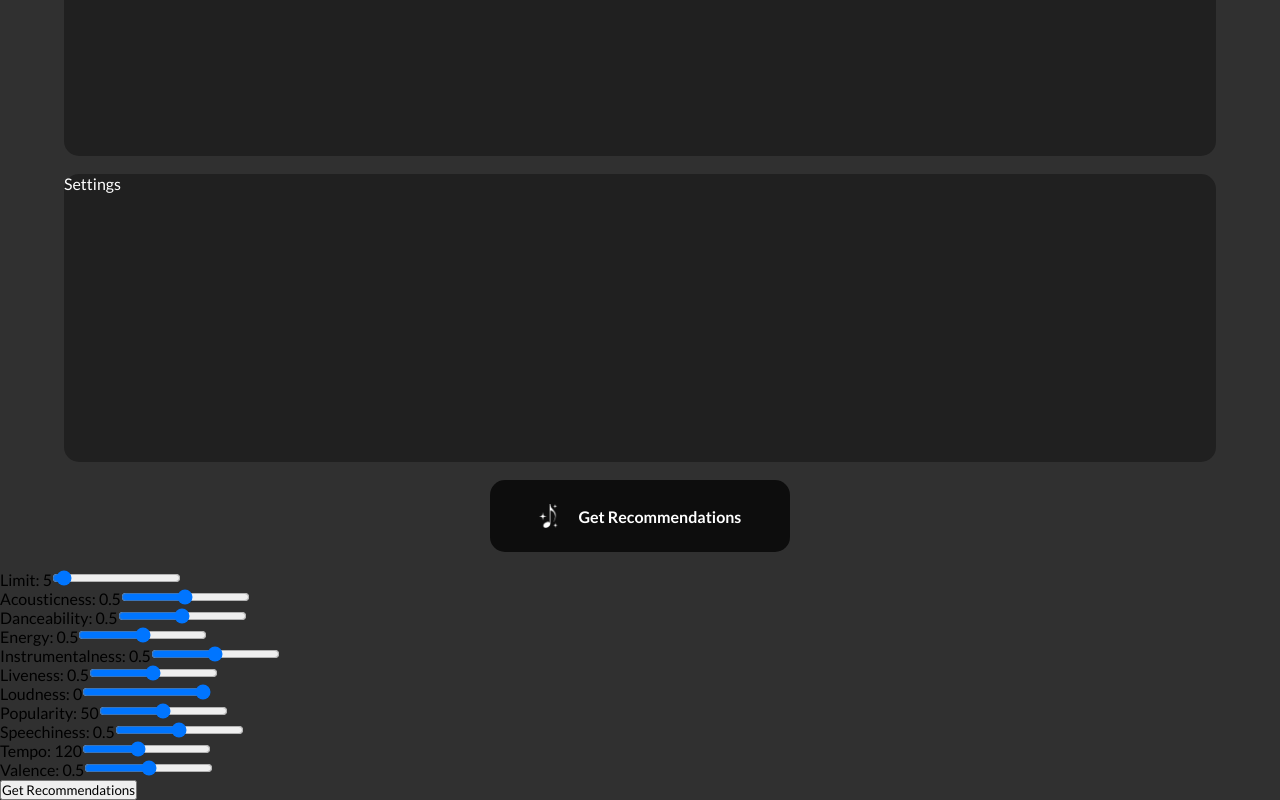
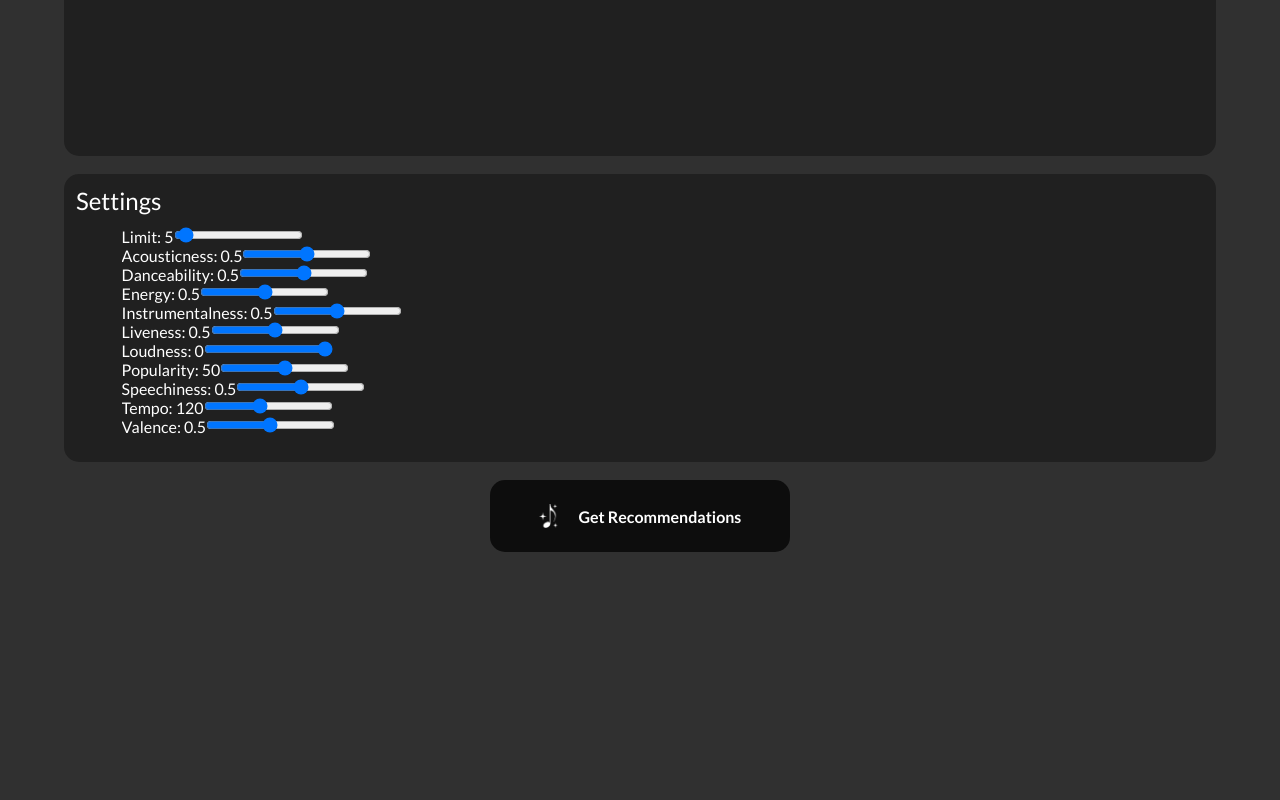
Before and after one commit to luca-miniati/sonaro, a Vue app: page /findsongs in a window 1280 px wide. Shown: the part 230-1030 px from the top of the page. After the commit the page ends 800 px from the top, so only its background shows below. Built offline with nearby package versions, Linux system fonts and the light colour scheme.

Commit message:
add sliders

```diff
--- a/src/components/CallbackHandler.vue
+++ b/src/components/CallbackHandler.vue
@@ -50,7 +50,7 @@ export default {
             this.setAccessToken(response.data.access_token);
             this.setRefreshToken(response.data.refresh_token);
 
-            const expiration = (new Date().getTime() / 1000) + response.data.expires_in;
+            const expiration = new Date().getTime() + response.data.expires_in * 1000;
             this.$store.commit('SET_TOKEN_EXPIRATION', expiration);
             console.log(expiration);
         },
--- a/src/components/FindSongs.vue
+++ b/src/components/FindSongs.vue
@@ -36,8 +36,53 @@
       </div>
     </div>
     <div class="outer-section">
-      <p>Settings</p>
-
+      <p class="section-title">Settings</p>
+      <div class="inner-section">
+        <div class="slider">
+          <label for="limit">Limit: {{ limit }}</label>
+          <input type="range" id="limit" min="1" max="100" v-model="limit" />
+        </div>
+        <div class="slider">
+          <label for="acousticness">Acousticness: {{ acousticness }}</label>
+          <input type="range" id="acousticness" step="0.01" min="0" max="1" v-model="acousticness" />
+        </div>
+        <div class="slider">
+          <label for="danceability">Danceability: {{ danceability }}</label>
+          <input type="range" id="danceability" step="0.01" min="0" max="1" v-model="danceability" />
+        </div>
+        <div class="slider">
+          <label for="energy">Energy: {{ energy }}</label>
+          <input type="range" id="energy" step="0.01" min="0" max="1" v-model="energy" />
+        </div>
+        <div class="slider">
+          <label for="instrumentalness">Instrumentalness: {{ instrumentalness }}</label>
+          <input type="range" id="instrumentalness" step="0.01" min="0" max="1" v-model="instrumentalness" />
+        </div>
+        <div class="slider">
+          <label for="liveness">Liveness: {{ liveness }}</label>
+          <input type="range" id="liveness" step="0.01" min="0" max="1" v-model="liveness" />
+        </div>
+        <div class="slider">
+          <label for="loudness">Loudness: {{ loudness }}</label>
+          <input type="range" id="loudness" step="0.01" min="-60" max="0" v-model="loudness" />
+        </div>
+        <div class="slider">
+          <label for="popularity">Popularity: {{ popularity }}</label>
+          <input type="range" id="popularity" min="0" max="100" v-model="popularity" />
+        </div>
+        <div class="slider">
+          <label for="speechiness">Speechiness: {{ speechiness }}</label>
+          <input type="range" id="speechiness" step="0.01" min="0" max="1" v-model="speechiness" />
+        </div>
+        <div class="slider">
+          <label for="tempo">Tempo: {{ tempo }}</label>
+          <input type="range" id="tempo" step="1" min="60" max="200" v-model="tempo" />
+        </div>
+        <div class="slider">
+          <label for="valence">Valence: {{ valence }}</label>
+          <input type="range" id="valence" step="0.01" min="0" max="1" v-model="valence" />
+        </div>
+      </div>
     </div>
 
     <div class="get-recommendations-button">
@@ -45,141 +90,6 @@
       <a @click=getRecommendations>Get Recommendations</a>
     </div>
   </div>
-
-  <div class="sliders">
-
-    <div class="slider">
-      <label for="limit">Limit: {{ limit }}</label>
-        <input
-          type="range"
-          id="limit"
-          min="1"
-          max="100"
-          v-model="limit"
-        />
-      </div>
-
-      <div class="slider">
-    <label for="acousticness">Acousticness: {{ acousticness }}</label>
-      <input
-        type="range"
-        id="acousticness"
-        step="0.01"
-        min="0"
-        max="1"
-        v-model="acousticness"
-      />
-    </div>
-
-    <div class="slider">
-      <label for="danceability">Danceability: {{ danceability }}</label>
-      <input
-        type="range"
-        id="danceability"
-        step="0.01"
-        min="0"
-        max="1"
-        v-model="danceability"
-      />
-    </div>
-
-    <div class="slider">
-      <label for="energy">Energy: {{ energy }}</label>
-      <input
-        type="range"
-        id="energy"
-        step="0.01"
-        min="0"
-        max="1"
-        v-model="energy"
-      />
-    </div>
-
-    <div class="slider">
-      <label for="instrumentalness">Instrumentalness: {{ instrumentalness }}</label>
-      <input
-        type="range"
-        id="instrumentalness"
-        step="0.01"
-        min="0"
-        max="1"
-        v-model="instrumentalness"
-      />
-    </div>
-
-    <div class="slider">
-      <label for="liveness">Liveness: {{ liveness }}</label>
-      <input
-        type="range"
-        id="liveness"
-        step="0.01"
-        min="0"
-        max="1"
-        v-model="liveness"
-      />
-    </div>
-
-    <div class="slider">
-      <label for="loudness">Loudness: {{ loudness }}</label>
-      <input
-        type="range"
-        id="loudness"
-        step="0.01"
-        min="-60"
-        max="0"
-        v-model="loudness"
-      />
-    </div>
-
-    <div class="slider">
-      <label for="popularity">Popularity: {{ popularity }}</label>
-      <input
-        type="range"
-        id="popularity"
-        min="0"
-        max="100"
-        v-model="popularity"
-      />
-    </div>
-
-    <div class="slider">
-      <label for="speechiness">Speechiness: {{ speechiness }}</label>
-      <input
-        type="range"
-        id="speechiness"
-        step="0.01"
-        min="0"
-        max="1"
-        v-model="speechiness"
-      />
-    </div>
-
-    <div class="slider">
-      <label for="tempo">Tempo: {{ tempo }}</label>
-      <input
-        type="range"
-        id="tempo"
-        step="1"
-        min="60"
-        max="200"
-        v-model="tempo"
-      />
-    </div>
-
-    <div class="slider">
-      <label for="valence">Valence: {{ valence }}</label>
-      <input
-        type="range"
-        id="valence"
-        step="0.01"
-        min="0"
-        max="1"
-        v-model="valence"
-      />
-    </div>
-  </div>
-
-  <button @click="fetchRecommendations">Get Recommendations</button>
   <div v-if="recommendedTracks.length > 0" class="recommended-tracks">
     <h2>Recommended Tracks</h2>
     <ul>
@@ -193,6 +103,7 @@
 <script>
 import { mapGetters } from "vuex";
 import axios from 'axios';
+import { Buffer } from 'buffer';
 
 export default {
   name: "FindTracks",
@@ -217,7 +128,7 @@ export default {
     };
   },
   methods: {
-    ...mapGetters(["getAccessToken", "getRefreshToken"]),
+    ...mapGetters(["getAccessToken", "getRefreshToken", "getTokenExpiration"]),
     onClick () {
       if (!this.searching) {
         let searchInput = this.searchInput();
@@ -237,21 +148,27 @@ export default {
       }
 
       const currentTime = new Date().getTime();
-      if(currentTime >= this.$store.getters.tokenExpiration) {
+      console.log("current: " + currentTime);
+      console.log("exp: " + this.getTokenExpiration());
+      console.log("diff: " + (this.getTokenExpiration() - currentTime))
+      if(currentTime >= this.getTokenExpiration()) {
         const clientId = process.env.VUE_APP_CLIENT_ID;
         const clientSecret = process.env.VUE_APP_CLIENT_SECRET;
         const refreshOptions = {
-          url: 'https://accounts.spotify.com/api/token',
-          headers: { 'Authorization': 'Basic ' + (new Buffer.from(clientId + ':' + clientSecret).toString('base64')) },
-          form: {
+          url: 'https://accounts.spotify.com/api/token?',
+          headers: {
+            'Authorization': `Basic ${(new Buffer.from(clientId + ':' + clientSecret).toString('base64'))}`,
+            'Content-Type': 'application/x-www-form-urlencoded',
+          },
+          params: {
             grant_type: 'refresh_token',
             refresh_token: this.getAccessToken()
-          },
-          json: true
-        }
+          }
+        };
 
-        axios.get(refreshOptions.url, {params: refreshOptions.params})
+        await axios.get(refreshOptions.url, {params: refreshOptions.params})
           .then(response => {
+            console.log("access token set to: " + response.data.access_token);
             this.$store.commit("SET_ACCESS_TOKEN", response.data.access_token);
 
             const expiration = new Date().getTime() + response.data.expires_in / 1000;
@@ -362,7 +279,7 @@ export default {
   width: 90%;
   margin: 1.5vh auto;
   overflow: scroll;
-  height: 30vh;
+  height: 27vh;
 }
 .section-title {
   font-size: x-large;
@@ -433,7 +350,7 @@ export default {
 }
 
 .selected-tracks li {
-  padding: 2% 0;
+  padding: 0.5vh 0;
 }
 .dropdown {
   list-style: none;
@@ -444,7 +361,7 @@ export default {
 }
 
 .dropdown li {
-  padding: 1%;
+  padding: 0.5vh;
   cursor: pointer;
 }
 .song-name {
```
